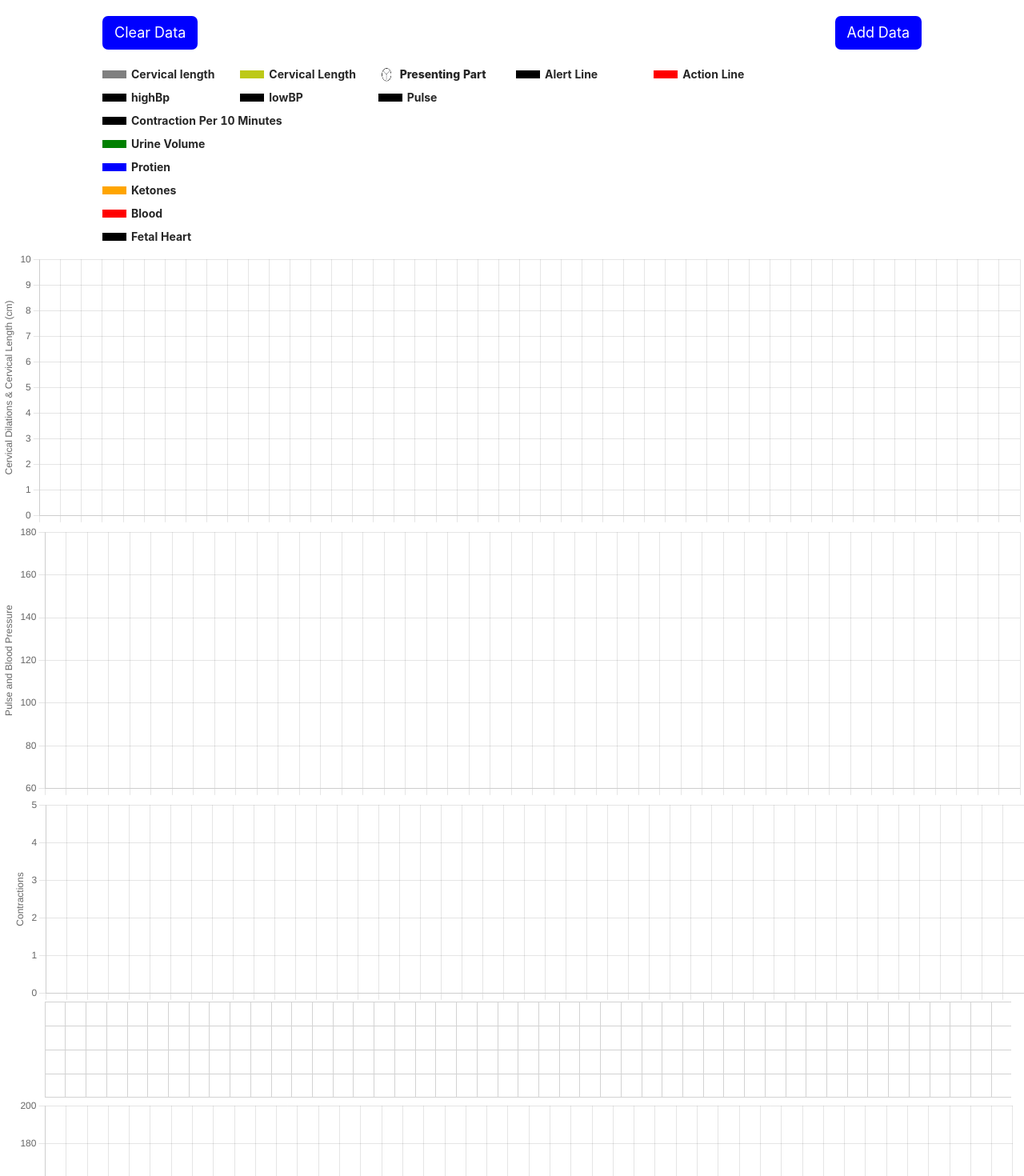
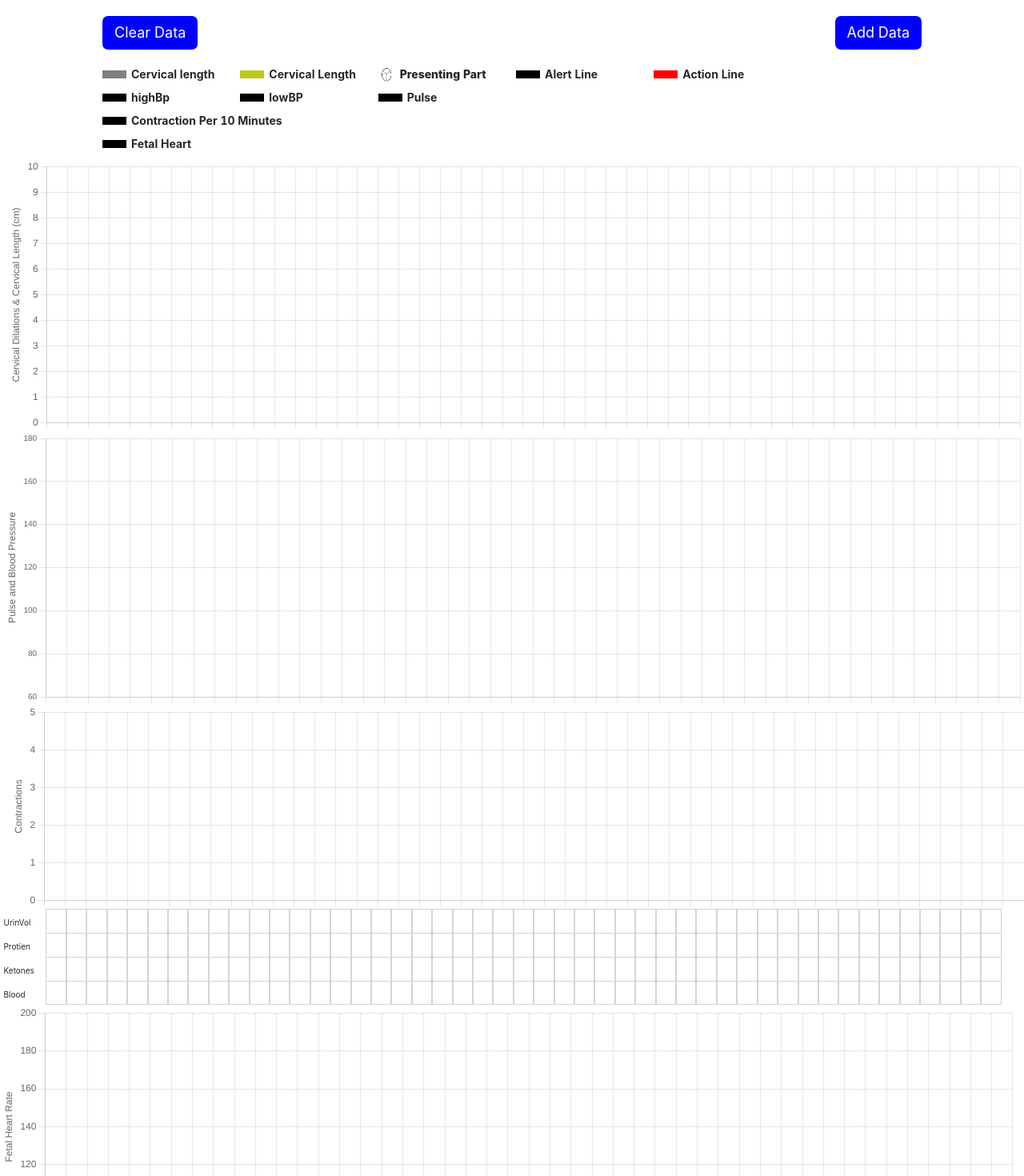
Before and after one commit to vsFrontend/React-graphs, a React (Create React App) app: page / in a window 1280 px wide. Shown: the top 1470 px of the page at 80% size. Built offline with nearby package versions, Linux system fonts and the light colour scheme.

Commit message:
updates alignments of chart

```diff
--- a/src/components/Contractions/index.js
+++ b/src/components/Contractions/index.js
@@ -56,14 +56,14 @@ const Contractions = () => {
     responsive: true,
     layout: {
       padding: {
-          left: 14
-      }
+        left: 12,
+      },
     },
     scales: {
       x: {
         ticks: {
           display: false,
-        }
+        },
       },
       y: {
         title: {
@@ -73,7 +73,7 @@ const Contractions = () => {
         min: 0,
         max: 5,
         ticks: {
-          stepSize: 1
+          stepSize: 1,
         },
       },
     },
@@ -87,8 +87,10 @@ const Contractions = () => {
 
   return (
     <>
-      {/* <h2 className="heading">Contraction Per 10 Minutes</h2> */}
-      <Bar options={options} data={data} height={60} ref={chartRef} />
+      <div style={{ width: '100%', margin: 'auto' }}>
+        {/* <h2 className="heading">Contraction Per 10 Minutes</h2> */}
+        <Bar options={options} data={data} height={60} ref={chartRef} />
+      </div>
     </>
   );
 };
--- a/src/components/LabourProgress/index.js
+++ b/src/components/LabourProgress/index.js
@@ -67,6 +67,8 @@ const LabourProgress = () => {
     layout: {
       padding: {
         top: 10,
+
+        left: 9,
       },
     },
     plugins: {
@@ -217,36 +219,6 @@ const LabourProgress = () => {
               </Col>
             </Row>
           </div>
-          <div style={{ marginTop: '7px' }}>
-            <Row gutter={[10, 20]}>
-              <Col md={6}>
-                <LegendItem title="Urine Volume" color={'green'} />
-              </Col>
-            </Row>
-          </div>
-          <div style={{ marginTop: '7px' }}>
-            <Row gutter={[10, 20]}>
-              <Col md={6}>
-                <LegendItem title="Protien" color={'blue'} />
-              </Col>
-            </Row>
-          </div>
-
-          <div style={{ marginTop: '7px' }}>
-            <Row gutter={[10, 20]}>
-              <Col md={6}>
-                <LegendItem title="Ketones" color={'orange'} />
-              </Col>
-            </Row>
-          </div>
-          <div style={{ marginTop: '7px' }}>
-            <Row gutter={[10, 20]}>
-              <Col md={6}>
-                <LegendItem title="Blood" color={'red'} />
-              </Col>
-            </Row>
-          </div>
-
           <div style={{ marginTop: '7px', marginBottom: '7px' }}>
             <Row gutter={[10, 20]}>
               <Col md={4}>
--- a/src/components/Protien/index.js
+++ b/src/components/Protien/index.js
@@ -8,6 +8,7 @@ const Protien = () => {
   const [volData, setVolumeData] = useState(initialNullArray);
   const [ketonesData, setKetonesData] = useState(initialNullArray);
   const [bloodData, setBloodData] = useState(initialNullArray);
+  const [checkDataState, setCheckDataState] = useState();
 
   const getAllData = async () => {
     let protienValue = [...protienData];
@@ -17,10 +18,9 @@ const Protien = () => {
     const result = (await localStorage.getItem('MyData')) || '{}';
     const checkData = JSON.parse(result);
 
-    console.log('checkData', checkData);
-
     Object.keys(checkData).map((item) => {
       const selectedIndex = xAxisLabels.findIndex((label) => item === label);
+      console.log('selected index', selectedIndex);
       protienValue[selectedIndex] = checkData[item].MUprotein;
       volumeValue[selectedIndex] = checkData[item].MUvolume;
       ketonesValue[selectedIndex] = checkData[item].MUketones;
@@ -31,70 +31,47 @@ const Protien = () => {
     setVolumeData(volumeValue);
     setKetonesData(ketonesValue);
     setBloodData(bloodValue);
+    setCheckDataState(checkData);
   };
 
   useEffect(() => {
     getAllData();
   }, []);
   return (
-    <div style={{ width: '91.3%', margin: 'auto' }}>
+    <div style={{ width: '99.3%', margin: 'auto' }}>
       <div style={{ display: 'flex' }}>
+        <div className="table-heading">UrinVol</div>
         {protienData.map((item, i) => {
           return (
-            <div style={{ display: 'flex', alignItems: 'center' }}>
-              {item === null ? (
-                <span className="data-box"></span>
-              ) : (
-                <span style={{ color: 'green' }} className="data-box">
-                  {item}
-                </span>
-              )}
+            <div className="box-container" style={{ display: 'flex', alignItems: 'center' }}>
+              {item === null ? <span className="data-box"></span> : <span className="data-box gray-back">{item}</span>}
             </div>
           );
         })}
       </div>
       <div style={{ display: 'flex' }}>
+        <div className="table-heading">Protien</div>
         {volData.map((item, i) => {
           return (
-            <div style={{ display: 'flex', alignItems: 'center' }}>
-              {item === null ? (
-                <span className="data-box"></span>
-              ) : (
-                <span style={{ color: 'blue' }} className="data-box">
-                  {item}
-                </span>
-              )}
-            </div>
+            <div style={{ display: 'flex', alignItems: 'center' }}>{item === null ? <span className="data-box"></span> : <span className="data-box gray-back">{item}</span>}</div>
           );
         })}
       </div>
 
       <div style={{ display: 'flex' }}>
+        <div className="table-heading">Ketones</div>
         {ketonesData.map((item, i) => {
           return (
-            <div style={{ display: 'flex', alignItems: 'center' }}>
-              {item === null ? (
-                <span className="data-box"></span>
-              ) : (
-                <span style={{ color: 'orange' }} className="data-box">
-                  {item}
-                </span>
-              )}
-            </div>
+            <div style={{ display: 'flex', alignItems: 'center' }}>{item === null ? <span className="data-box"></span> : <span className="data-box gray-back">{item}</span>}</div>
           );
         })}
       </div>
       <div style={{ display: 'flex' }}>
+        <div className="table-heading">Blood</div>
         {bloodData.map((item, i) => {
           return (
             <div style={{ display: 'flex', alignItems: 'center' }}>
-              {item === null ? (
-                <span className="data-box data-box-last"></span>
-              ) : (
-                <span style={{ color: 'red' }} className="data-box data-box-last">
-                  {item}
-                </span>
-              )}
+              {item === null ? <span className="data-box data-box-last"></span> : <span className="data-box data-box-last gray-back">{item}</span>}
             </div>
           );
         })}
--- a/src/components/Protien/style.css
+++ b/src/components/Protien/style.css
@@ -1,5 +1,5 @@
 .data-box {
-  width: 25.73px;
+  width: 1.985vw;
   border-left: 1px solid lightgray;
   display: flex;
   border-top: 1px solid lightgray;
@@ -8,6 +8,16 @@
   height: 30px;
 }
 
+.table-heading {
+  margin-right: 13px;
+  width: 40px;
+  font-size: 10px;
+  margin-top: 10px;
+}
+.data-box:last-child {
+  border-right: 1px solid lightgray;
+}
+
 .data-box-last {
   border-bottom: 1px solid lightgray;
 }
--- a/src/components/PulseRate/index.js
+++ b/src/components/PulseRate/index.js
@@ -64,6 +64,11 @@ const PulseRate = () => {
       mode: 'index',
       intersect: false,
     },
+    layout: {
+      padding: {
+        left: 4,
+      },
+    },
 
     plugins: {
       labels: {
@@ -90,14 +95,8 @@ const PulseRate = () => {
       },
     },
     scales: {
-      xAxes: [
-        {
-          ticks: {
-            autoSkip: false,
-          },
-        },
-      ],
       x: {
+        fontSize: 4,
         ticks: {
           display: false,
         },
@@ -109,6 +108,11 @@ const PulseRate = () => {
         },
         min: 60,
         max: 180,
+        ticks: {
+          font: {
+            size: 10,
+          },
+        },
       },
     },
   };
```
